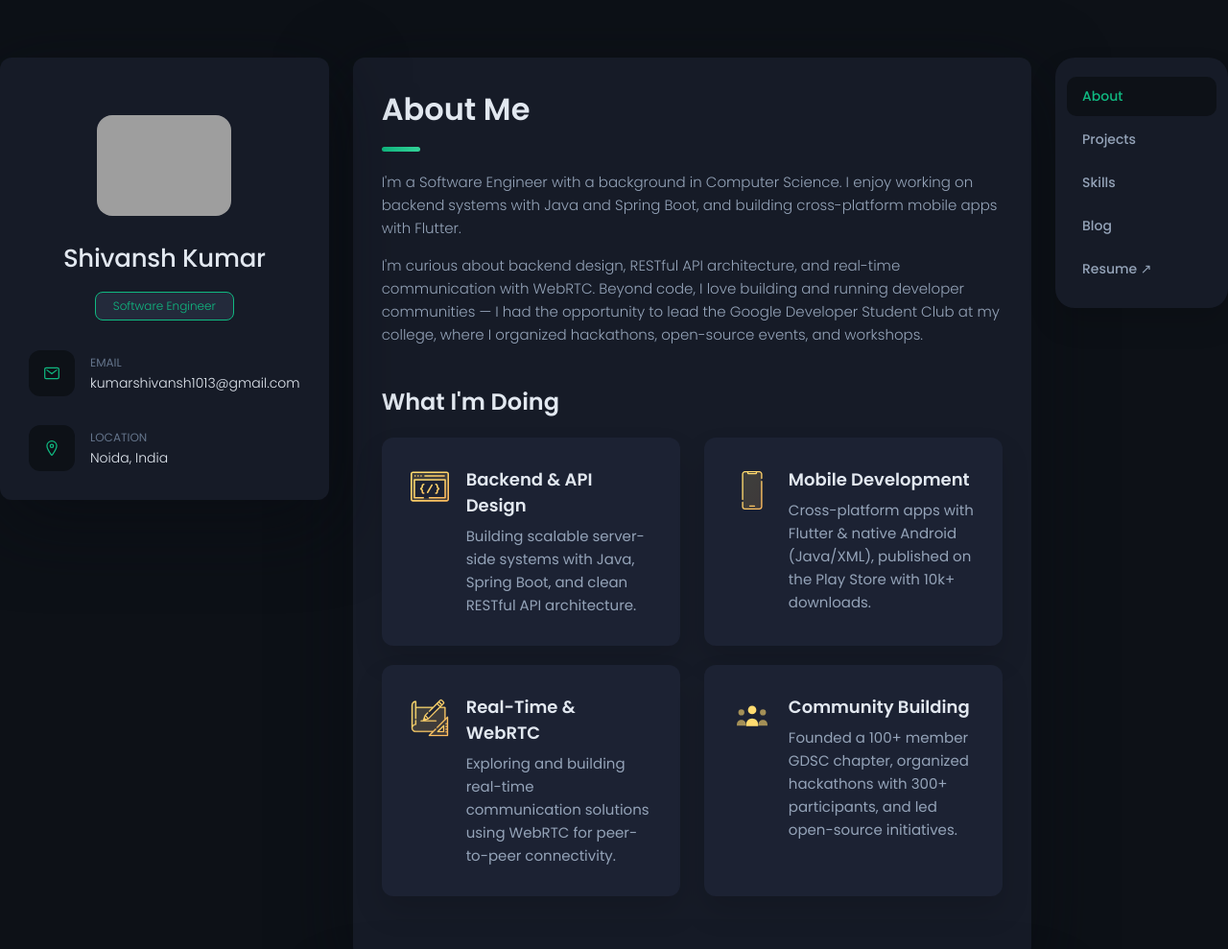
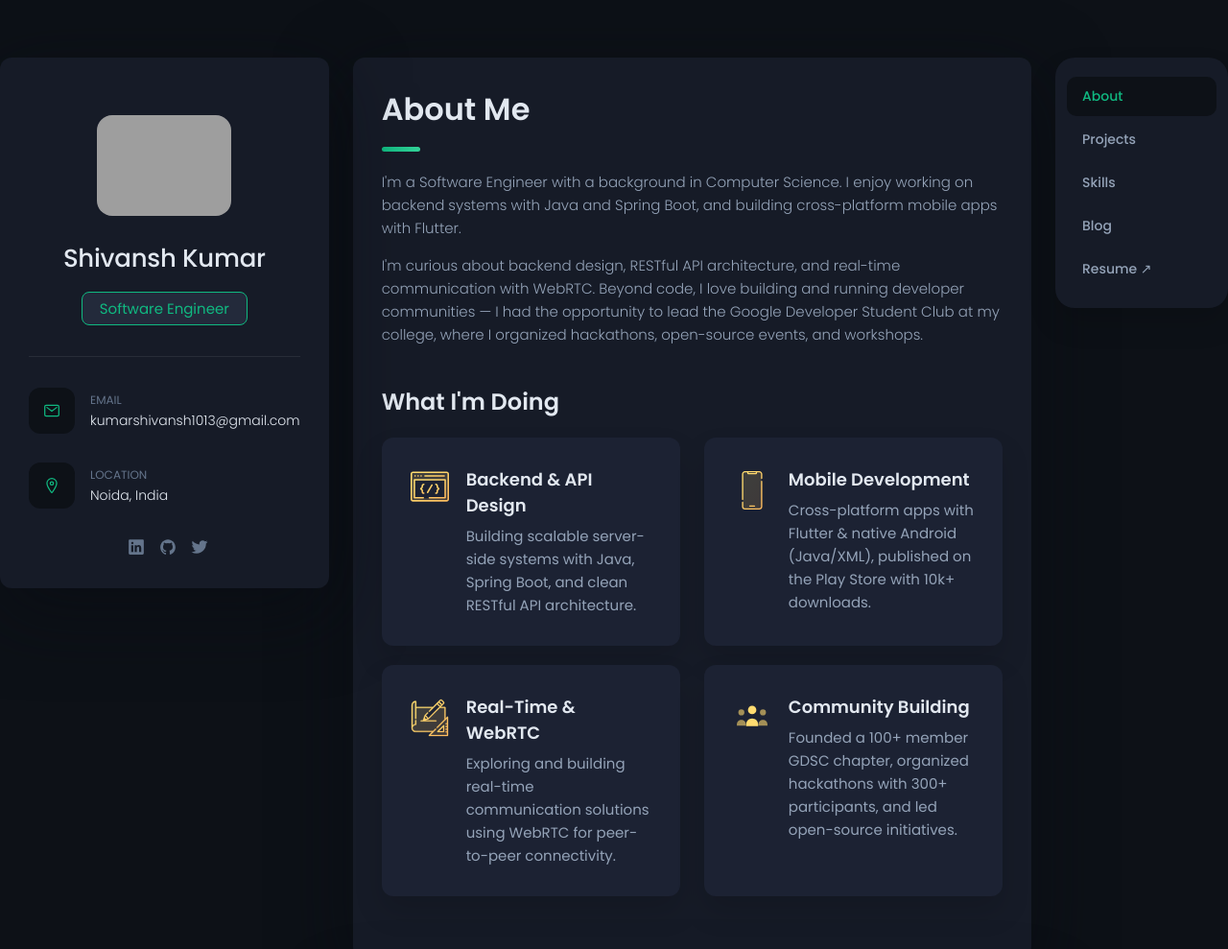
Before and after one commit to ShivanshKumar4265/portfolio, a plain HTML site: page index.html in a window 1280 px wide. Shown: the top 989 px of the page at 96% size. Drawn offline with nearby package versions, Linux system fonts and the light colour scheme; grey boxes are pictures that could not be loaded.

Commit message:
social media link

```diff
--- a/assets/css/style.css
+++ b/assets/css/style.css
@@ -423,10 +423,10 @@ main {
 .info-content .title {
   color: var(--orange-yellow-crayola);
   background: var(--onyx);
-  font-size: var(--fs-8);
-  font-weight: var(--fw-300);
+  font-size: var(--fs-6);
+  font-weight: var(--fw-400);
   width: max-content;
-  padding: 3px 12px;
+  padding: 5px 16px;
   border-radius: 8px;
   border: 1px solid var(--orange-yellow-crayola);
 }
--- a/index.html
+++ b/index.html
@@ -99,7 +99,31 @@
 
         </ul>
 
+        <div class="separator"></div>
 
+        <ul class="social-list">
+
+          <li class="social-item">
+            <a href="https://www.linkedin.com/in/shivansh-kumar-492b3021b/" class="social-link" target="_blank"
+              rel="noopener noreferrer">
+              <ion-icon name="logo-linkedin"></ion-icon>
+            </a>
+          </li>
+
+          <li class="social-item">
+            <a href="https://github.com/ShivanshKumar4265" class="social-link" target="_blank"
+              rel="noopener noreferrer">
+              <ion-icon name="logo-github"></ion-icon>
+            </a>
+          </li>
+
+          <li class="social-item">
+            <a href="https://x.com/codeXstalker" class="social-link" target="_blank" rel="noopener noreferrer">
+              <ion-icon name="logo-twitter"></ion-icon>
+            </a>
+          </li>
+
+        </ul>
 
       </div>
 
```
